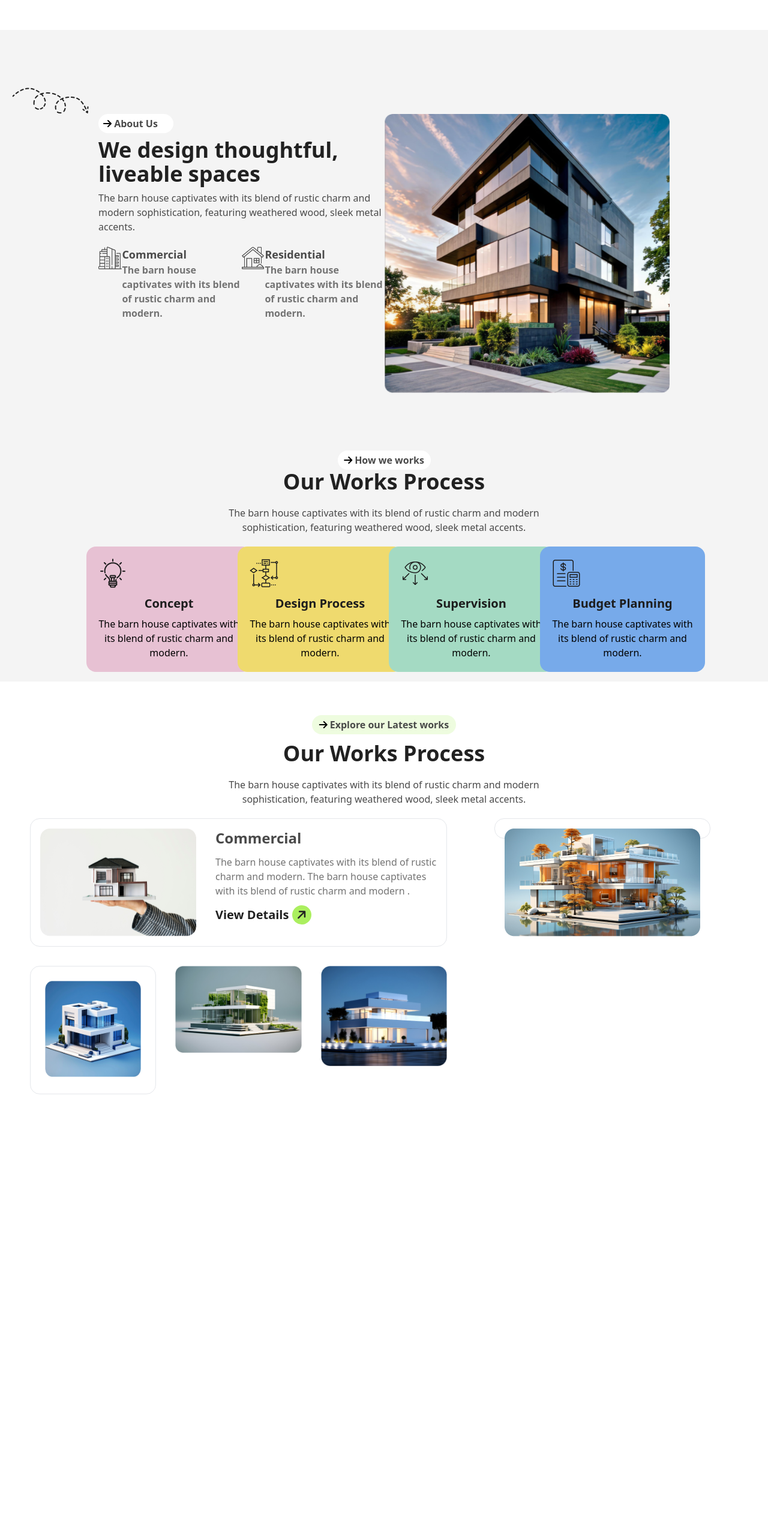
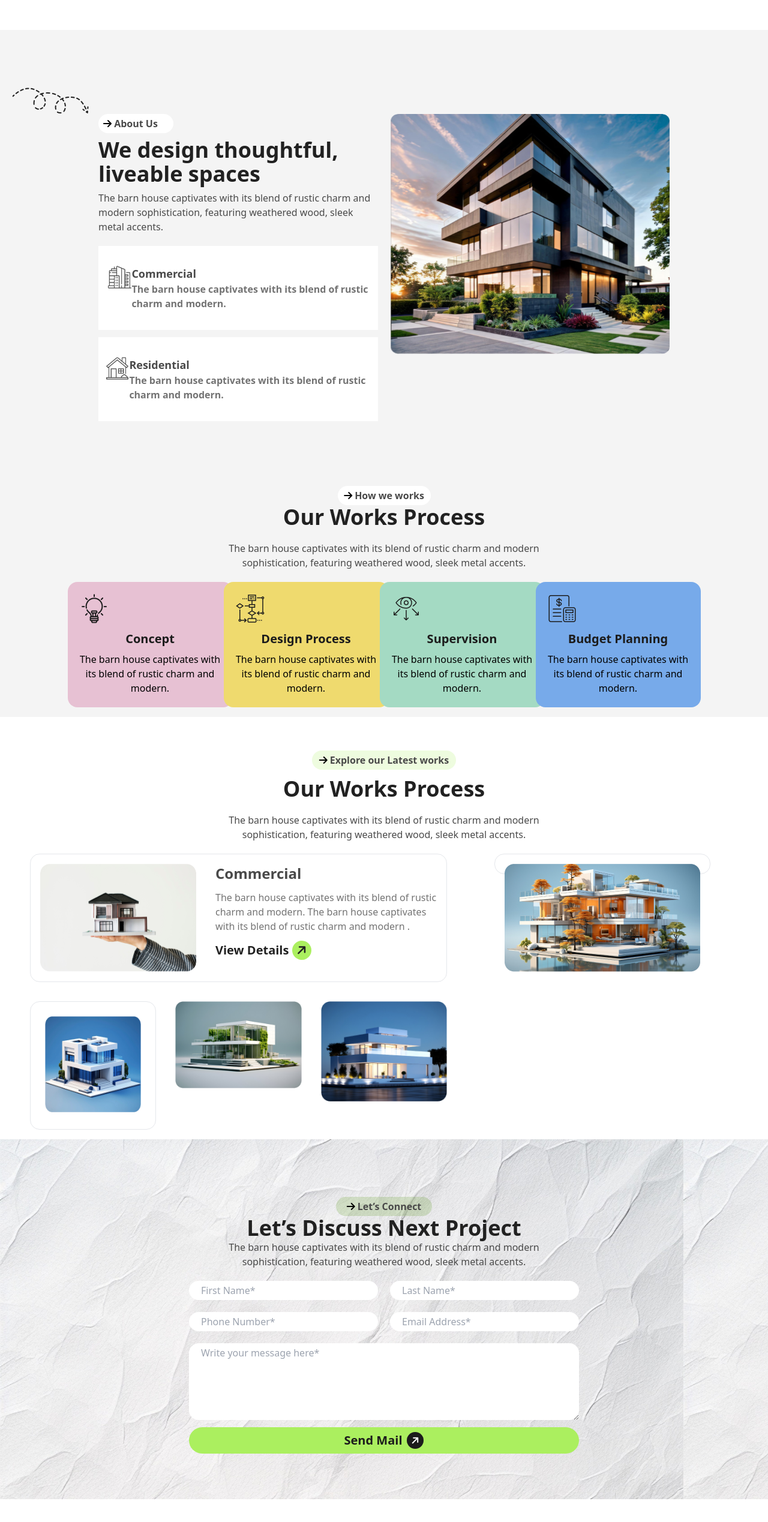
Before and after one commit to abusaleh2874/b-tenacious-assignment-03-ph, a plain HTML site: page index.html in a window 1280 px wide. Shown: the part 748-3285 px from the top of the page at 60% size. Before the commit the page ends 2588 px from the top, so only its background shows below. Drawn offline with nearby package versions, Linux system fonts and the light colour scheme.

Commit message:
added form section and a background image

```diff
--- a/index.html
+++ b/index.html
@@ -82,7 +82,7 @@
              <div class="hidden lg:block">
               <img src="images/Vector.png" alt="">
              </div>
-           <div class="grid grid-cols-1 lg:grid-cols-2 px:12 lg:px-36 py-25 mx-auto">
+           <div class="grid grid-cols-1 lg:grid-cols-2 gap-5 px:12 lg:px-36 py-25 mx-auto">
             <div class="">
               <div class="bg-white rounded-3xl px-2 py-1 w-[125px] mx-auto lg:mx-0 mb-2">
                 <i class="fa-solid fa-arrow-right"></i>
@@ -92,8 +92,8 @@
               <p class="text-base font-medium text-[#494949]  max-w-3xl mb-5">The barn house captivates with its blend of rustic charm and  modern sophistication, featuring weathered wood, sleek metal accents.</p>
               <!-- about card section -->
 
-              <div class="grid grid-cols-1 lg:grid-cols-2">
-                <div class="flex mb-3">
+              <div class="grid grid-cols-1 lg:grid-cols-1">
+                <div class="flex bg-white py-8 px-4 mb-3">
                   <img class="w-10 h-10" src="images/commercial.png" alt="">
                   <div>
                     <h4 class="text-[#494949] font-extrabold text-lg">Commercial</h4>
@@ -102,7 +102,7 @@
 
 
                 </div>
-                <div class="flex mb-3">
+                <div class="flex bg-white py-8 px-3 mb-3">
                   <img class="w-10 h-10" src="images/residential.png" alt="">
                   <div>
                     <h4 class="text-[#494949] font-extrabold text-lg">Residential</h4>
@@ -113,8 +113,8 @@
 
               </div>
               </div>
-            <div>
-              <img src="images/Rectangle.png" alt="">
+            <div class="h-[400px]">
+              <img class="h-[100%] w-[100%]" src="images/Rectangle.png" alt="">
 
             </div>
            </div>
@@ -132,7 +132,7 @@
             <h2 class="font-bold text-[#212121] text-2xl lg:text-4xl  mb-5">Our Works Process</h2>
             <p class="text-base font-medium text-[#494949] lg:w-[600px] mx-auto mb-5">The barn house captivates with its blend of rustic charm and modern sophistication, featuring weathered wood, sleek metal accents.</p>
             </div>
-            <div class="grid grid-cols-1 lg:grid-cols-4 gap-4 lg:px-36 mx-auto text-center pb-4">
+            <div class="grid justify-items-center grid-cols-1 lg:grid-cols-4 gap-12 lg:px-36 mx-auto text-center pb-4">
               <div class="bg-[#E7C1D3] rounded-2xl px-5 py-5 w-[275px] ">
              <div>
               <img class="mb-3" src="images/concept.png" alt="">
@@ -213,6 +213,35 @@
 
 
          </section>
+         <!-- from section -->
+         <section  class="w-100% h-[600px] " style="background-image: url(images/bg.jpg);" >
+
+        <div class=" w-[100%] lg:w-[970px] lg:h-[700px] text-center mx-auto py-8 lg:py-24">
+          <div class="flex justify-center items-center bg-[#58941433] w-[160px] rounded-2xl px-1 py-1 gap-1 mx-auto">
+            <i class="fa-solid fa-arrow-right"></i>
+            <button class="font-bold text-base text-[#494949]">Let’s Connect</button>
+          </div>
+          <h2 class="font-bold text-[#212121] text-4xl">Let’s Discuss Next Project</h2>
+          <p class="text-base text-[#494949] font-medium mb-5 max-w-xl mx-auto">The barn house captivates with its blend of rustic charm and modern sophistication, featuring weathered wood, sleek metal accents.</p>
+          <!-- form section -->
+           <form class="grid grid-cols-1 lg:grid-cols-2 gap-5 w-[325px] lg:w-[650px] mx-auto mb-3">
+
+            <input class="bg-white rounded-2xl pl-5 py-1" placeholder="First Name*" name="" id="">
+            <input  class="bg-white rounded-2xl pl-5 py-1" placeholder="Last Name*" name="" id="">
+
+
+            <input  class="bg-white rounded-2xl pl-5 py-1" placeholder="Phone Number*" name="" id="">
+            <input  class="bg-white rounded-2xl pl-5 py-1" placeholder="Email Address*" name="" id="">
+            <textarea name="text" id="text" placeholder="Write your message here*" rows="5" class="bg-white rounded-2xl pl-5 py-1 w-[325px] lg:w-[650px]"></textarea>
+        </form>
+        <div class="flex justify-center items-center text-center mx-auto bg-[#ABEF5F] py-2 w-[325px] lg:w-[650px] rounded-[32px] gap-2">
+          <h3 class="font-extrabold text-xl text-[#1C1C1C]">Send Mail</h3>
+          <i class="fa-solid fa-arrow-right -rotate-45 w-7 h-7 bg-[#1C1C1C] text-white rounded-full justify-center items-center inline-flex"></i>
+        </div>
+
+
+        </div>
+         </section>
     </main>
     <footer>
 
```
